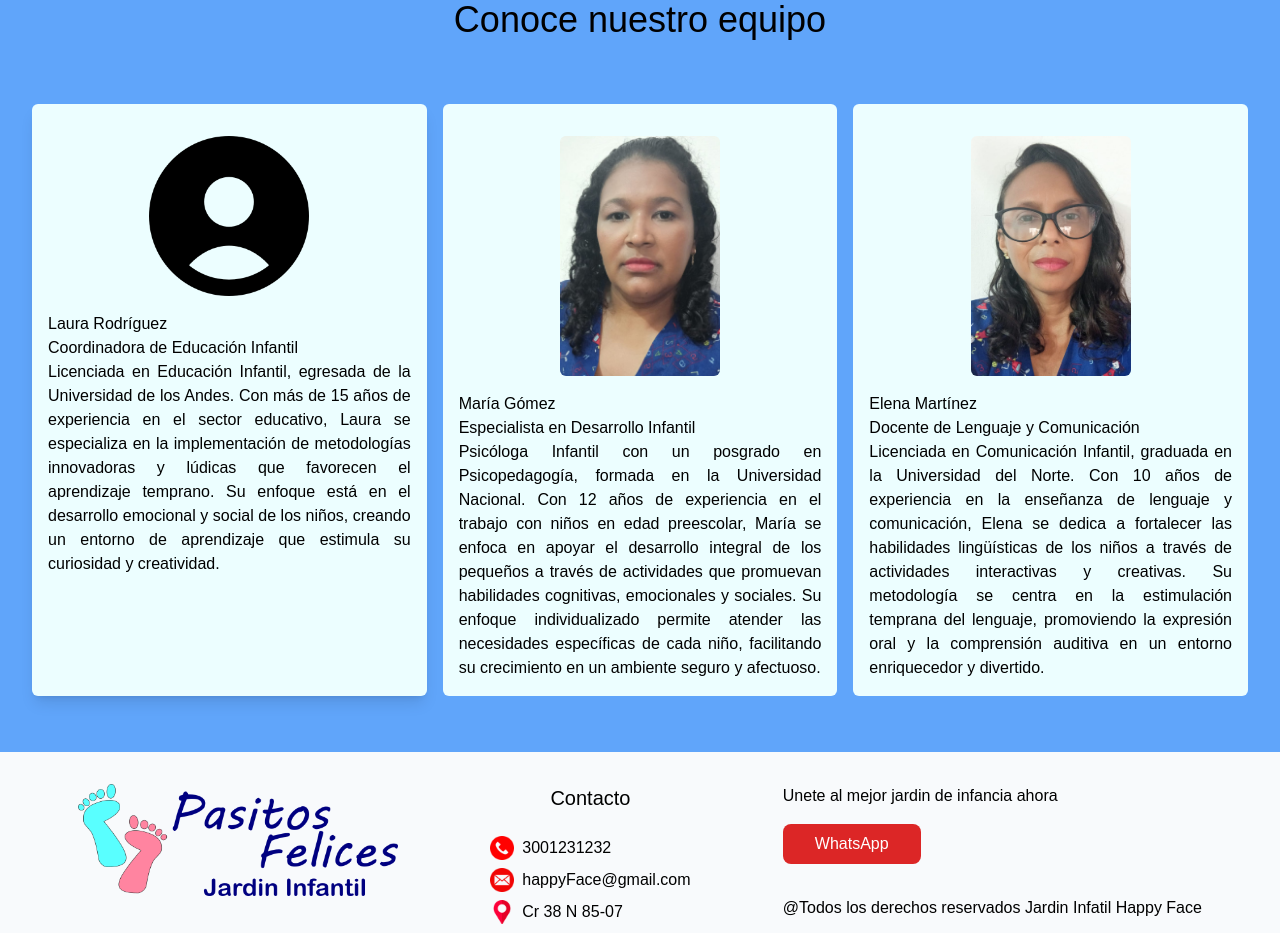
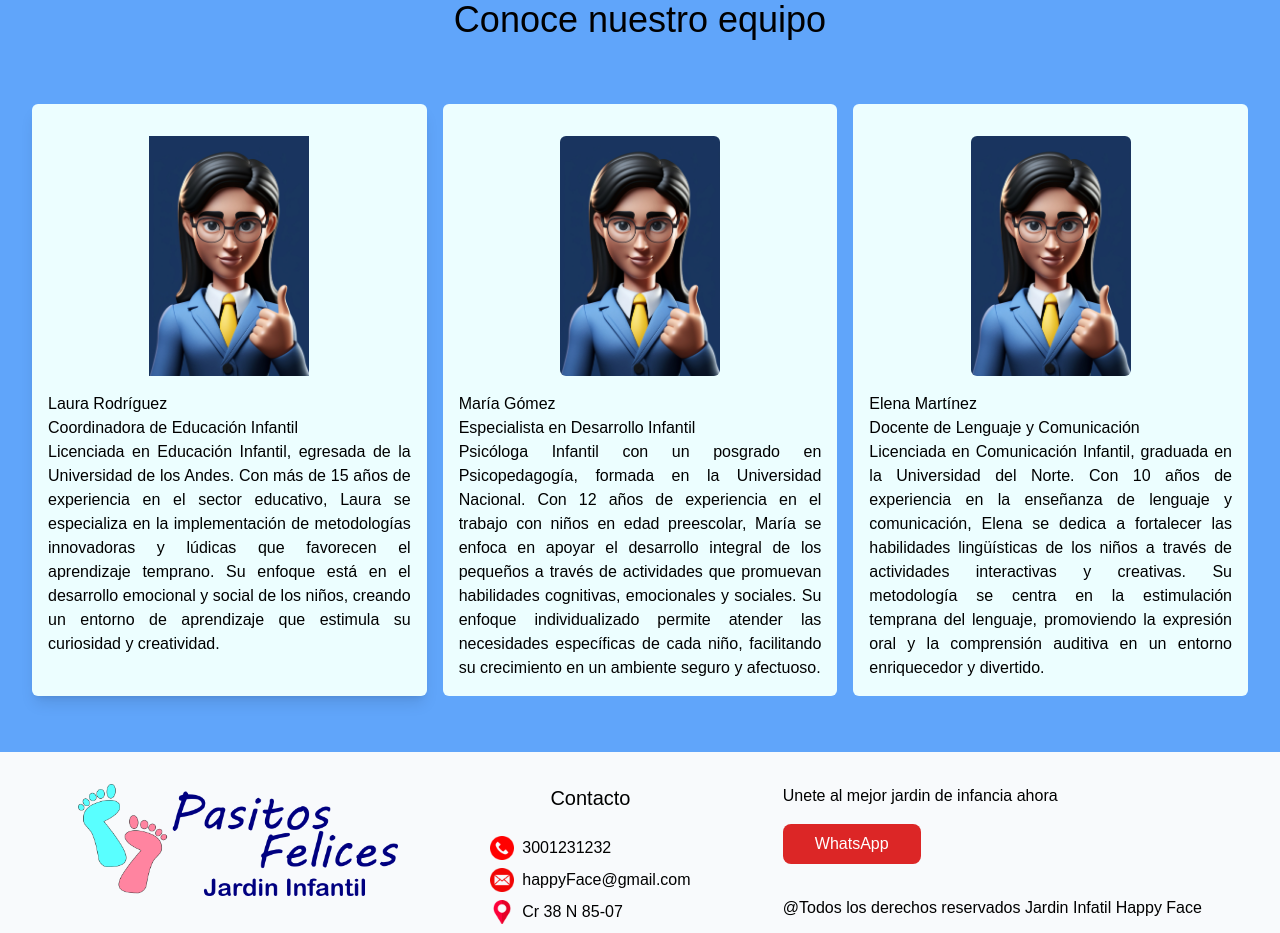
Before and after one commit to jorgea-hn/PaginaGuarderia, a React (Vite) app: page /quienesSomos in a window 1280 px wide. Shown: the part 1680-2613 px from the top of the page. Built offline with nearby package versions, Linux system fonts and the light colour scheme; no server answers; a web font is replaced by a local one.

Commit message:
Cambio de foto

```diff
--- a/src/components/pages/QuienesSomos.tsx
+++ b/src/components/pages/QuienesSomos.tsx
@@ -4,7 +4,7 @@ import Footer from "../Footer"
 import icon_perfil from "../../assets/perfil.png"
 
 
-import profesora1 from "../../assets/profe1.png"
+import profesora1 from "../../assets/profe1.jpg"
 import profesora2 from "../../assets/profe2.png"
 
 const QuienesSomos: React.FC = () => {
@@ -59,7 +59,7 @@ const QuienesSomos: React.FC = () => {
 
                     <div className="rounded-md bg-cyan-50 p-4 mx-2 w-1/3 mx-14 overflow-hidden shadow-lg">
                         <div className="py-4">
-                            <img className="w-40 mx-auto" src={icon_perfil} alt="foto" />
+                            <img className="w-40 mx-auto" src={profesora1} alt="foto" />
                         </div>
                         <h3>Laura Rodríguez</h3>
                         <h4>Coordinadora de Educación Infantil</h4>
@@ -68,7 +68,7 @@ const QuienesSomos: React.FC = () => {
 
                     <div className="rounded-md bg-cyan-50 p-4 mx-2 w-1/3 mx-14">
                         <div className="py-4">
-                            <img className="w-40  mx-auto rounded-md" src={profesora2} alt="foto" />
+                            <img className="w-40  mx-auto rounded-md" src={profesora1} alt="foto" />
                         </div>
                         <h3>María Gómez</h3>
                         <h4>Especialista en Desarrollo Infantil</h4>
```
Also changed, not shown: src/assets/profe1.jpg (added).
